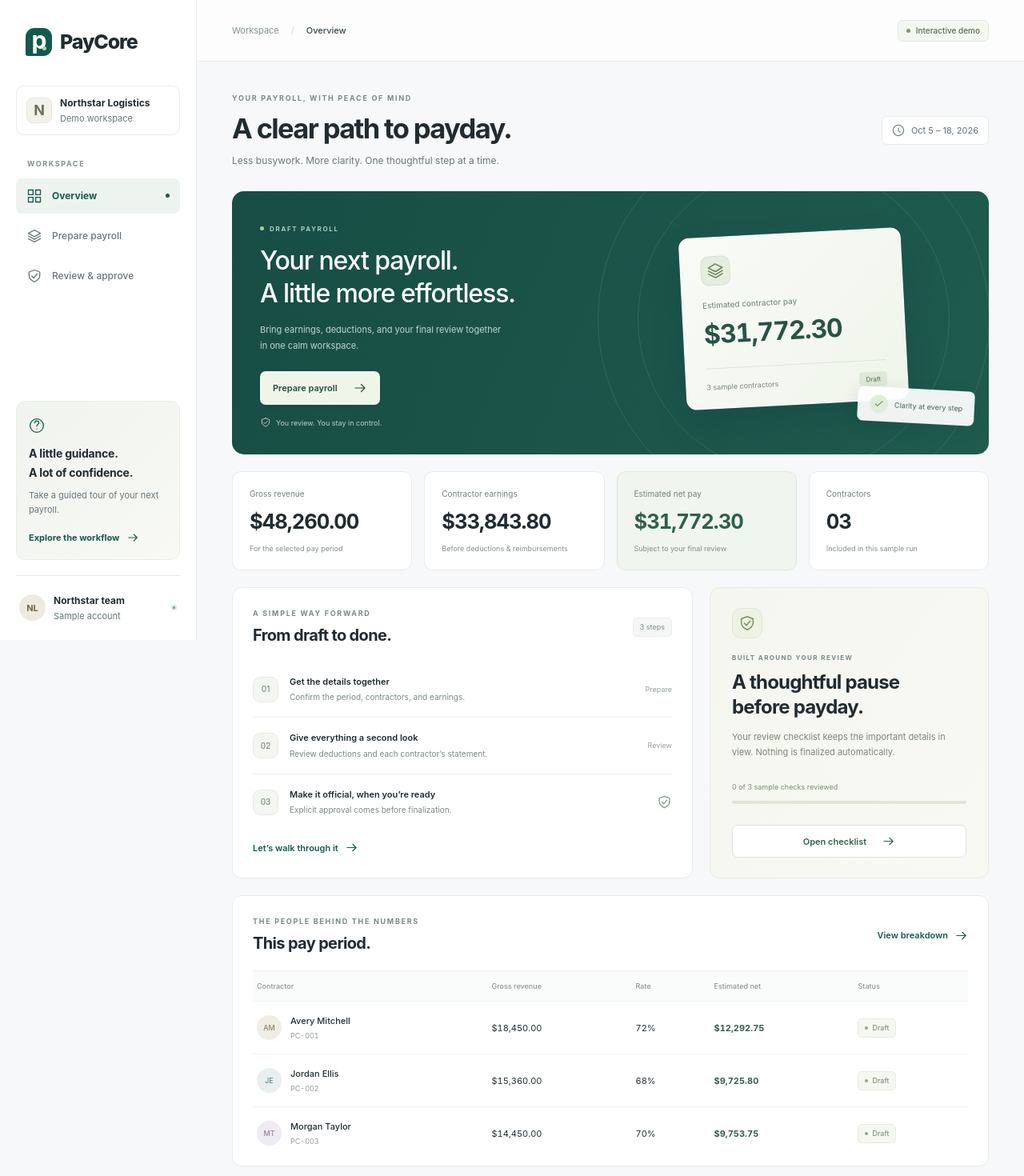
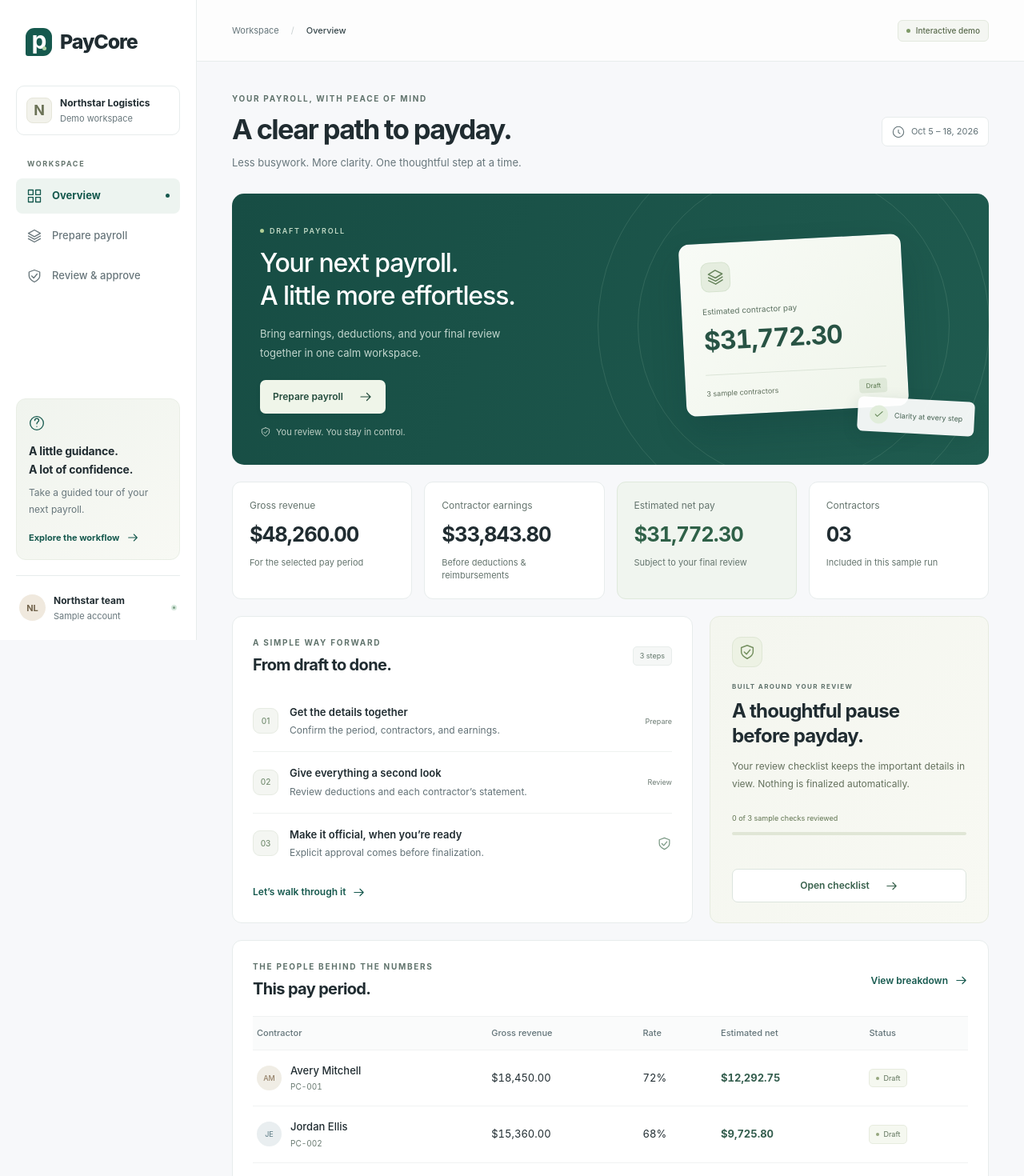
Before and after one commit to Omoluabi1003/Paycore, a Next.js app: page / in a window 1280 px wide. Shown: the top 1470 px of the page at 80% size. Built offline with nearby package versions, Linux system fonts and the light colour scheme.

Commit message:
Improve workspace readability and fit shorter desktop windows

```diff
--- a/app/globals.css
+++ b/app/globals.css
@@ -175,7 +175,7 @@ button svg {
   font-size:9px;
   letter-spacing:1.6px;
   font-weight:700;
-  color:#82908f;
+  color:#65756e;
   margin:0 14px 11px
 }
 .sidebar nav {
@@ -192,7 +192,7 @@ button svg {
   display:flex;
   align-items:center;
   gap:12px;
-  font-size:12px;
+  font-size:13px;
   font-weight:500;
   text-align:left
 }
@@ -213,7 +213,7 @@ button svg {
 }
 .sidebar-bottom {
   margin-top:auto;
-  padding-top:70px
+  padding-top:24px
 }
 .guide-card {
   background:linear-gradient(140deg,#f0f4ee,#f8f9f4);
@@ -234,7 +234,7 @@ button svg {
   letter-spacing:-.2px
 }
 .guide-card p {
-  font-size:11px;
+  font-size:12px;
   color:var(--muted);
   line-height:1.7;
   margin:8px 0 17px
@@ -296,7 +296,7 @@ button svg {
   align-items:center;
   gap:15px;
   font-size:11px;
-  color:#819092
+  color:#65757a
 }
 .breadcrumb strong {
   font-weight:500;
@@ -336,10 +336,10 @@ button svg {
   margin-bottom:29px
 }
 .eyebrow {
-  font-size:9px;
+  font-size:10px;
   font-weight:700;
   letter-spacing:1.7px;
-  color:#788a89;
+  color:#60736c;
   margin-bottom:9px
 }
 h1 {
@@ -350,7 +350,7 @@ h1 {
 }
 .page-description {
   margin-top:9px;
-  font-size:12px;
+  font-size:13px;
   color:var(--muted)
 }
 .period-label {
@@ -385,7 +385,7 @@ h1 {
   align-items:center;
   gap:7px;
   color:#c1d9c5;
-  font-size:8px;
+  font-size:9px;
   letter-spacing:1.7px;
   font-weight:600
 }
@@ -404,7 +404,7 @@ h1 {
 }
 .hero-copy p {
   max-width:305px;
-  font-size:11px;
+  font-size:13px;
   color:#c2d6ce;
   line-height:1.85;
   margin-bottom:22px
@@ -414,7 +414,7 @@ h1 {
   align-items:center;
   gap:6px;
   margin-top:15px;
-  font-size:9px;
+  font-size:11px;
   color:#bed0c6
 }
 .button {
@@ -425,7 +425,7 @@ h1 {
   border:1px solid transparent;
   border-radius:7px;
   font-weight:600;
-  font-size:11px;
+  font-size:12px;
   padding:11px 15px;
   min-height:41px;
   text-decoration:none
@@ -499,7 +499,7 @@ h1 {
 .pay-preview>span {
   font-size:10px;
   display:block;
-  color:#6c8073
+  color:#5d7262
 }
 .pay-preview>strong {
   font-family:var(--display);
@@ -520,7 +520,7 @@ h1 {
   justify-content:space-between;
   align-items:center;
   font-size:9px;
-  color:#7c897c
+  color:#60705d
 }
 .soft-pill {
   background:#dfe9d9;
@@ -567,8 +567,8 @@ h1 {
   min-width:0
 }
 .metric p {
-  font-size:10px;
-  color:#748181;
+  font-size:12px;
+  color:#65756e;
   margin-bottom:8px
 }
 .metric>strong {
@@ -581,8 +581,8 @@ h1 {
 }
 .metric small {
   display:block;
-  font-size:9px;
-  color:#84908f;
+  font-size:11px;
+  color:#65756e;
   margin-top:7px
 }
 .metric.featured {
@@ -623,7 +623,7 @@ h1 {
   border:1px solid #e8edeb;
   border-radius:5px;
   padding:4px 8px;
-  color:#7c8c85;
+  color:#62766a;
   font-size:9px;
   white-space:nowrap
 }
@@ -658,18 +658,18 @@ h1 {
 }
 .journey-list h3 {
   font-family:var(--body);
-  font-size:11px;
+  font-size:13px;
   font-weight:600
 }
 .journey-list p {
-  font-size:10px;
-  color:#7a8789;
+  font-size:12px;
+  color:#637277;
   margin-top:4px
 }
 .step-label {
   margin-left:auto;
   font-size:9px;
-  color:#95a09b
+  color:#6c7b73
 }
 .journey-list li>svg {
   margin-left:auto;
@@ -684,7 +684,7 @@ h1 {
   background:none;
   padding:4px 0;
   color:var(--teal);
-  font-size:11px;
+  font-size:12px;
   font-weight:600
 }
 .text-link:hover {
@@ -721,8 +721,8 @@ h1 {
   line-height:1.3
 }
 .attention-panel>p:not(.eyebrow) {
-  font-size:11px;
-  color:#7c8776;
+  font-size:12px;
+  color:#64715d;
   line-height:1.8;
   margin-top:12px
 }
@@ -732,7 +732,7 @@ h1 {
 }
 .checklist-progress>span {
   font-size:9px;
-  color:#7b8b73
+  color:#607451
 }
 .progress-track {
   height:4px;
@@ -766,11 +766,11 @@ table {
   border-collapse:collapse;
   white-space:nowrap;
   text-align:left;
-  font-size:11px
+  font-size:13px
 }
 thead th {
-  font-size:9px;
-  color:#8b9698;
+  font-size:11px;
+  color:#64757a;
   font-weight:500;
   background:#fafbfb;
   padding:12px 10px;
@@ -796,8 +796,8 @@ tbody tr:last-child td,tbody tr:last-child th {
 }
 .person-cell small {
   display:block;
-  font-size:9px;
-  color:#929c9b;
+  font-size:10px;
+  color:#687970;
   margin-top:3px;
   font-weight:400
 }
@@ -833,7 +833,7 @@ tbody th {
   align-items:center;
   gap:5px;
   font-size:9px;
-  color:#72836f;
+  color:#5f735b;
   border:1px solid #e7ecdf;
   border-radius:5px;
   background:#f5f8f0;
@@ -852,7 +852,7 @@ tbody th {
   justify-content:space-between;
   gap:10px;
   padding:25px 2px 4px;
-  color:#889793;
+  color:#677871;
   font-size:9px
 }
 .workspace-footer>span {
@@ -889,7 +889,7 @@ tbody th {
   align-items:center;
   gap:10px;
   font-size:11px;
-  color:#97a39f;
+  color:#687b73;
   flex:1
 }
 .step-bar li:last-child {
@@ -947,7 +947,7 @@ tbody th {
 .period-box>span {
   font-size:8px;
   letter-spacing:1.5px;
-  color:#82917b
+  color:#637457
 }
 .period-box strong {
   font-family:var(--display);
@@ -957,14 +957,14 @@ tbody th {
 }
 .period-box small {
   font-size:11px;
-  color:#7d8d80
+  color:#627567
 }
 .checklist-title {
   font-size:14px;
   margin-bottom:6px
 }
 .muted {
-  font-size:11px;
+  font-size:13px;
   color:var(--muted);
   line-height:1.8
 }
@@ -994,13 +994,13 @@ tbody th {
   cursor:pointer
 }
 .check-row strong {
-  font-size:12px;
+  font-size:13px;
   font-weight:550
 }
 .check-row small {
   display:block;
-  font-size:10px;
-  color:#7c8a84;
+  font-size:12px;
+  color:#62766b;
   margin-top:4px;
   line-height:1.7
 }
@@ -1027,7 +1027,7 @@ tbody th {
   display:block;
   margin:12px 0 24px;
   font-size:10px;
-  color:#7f8c84
+  color:#62746a
 }
 .payroll-summary dl {
   margin:0
@@ -1036,9 +1036,9 @@ tbody th {
   display:flex;
   justify-content:space-between;
   gap:16px;
-  font-size:11px;
+  font-size:12px;
   padding:10px 0;
-  color:#78877d
+  color:#617368
 }
 .payroll-summary dd,.statement-breakdown dd {
   margin:0;
@@ -1067,7 +1067,7 @@ tbody th {
 .summary-note {
   display:flex;
   gap:9px;
-  color:#7d8f7c;
+  color:#62775e;
   font-size:10px;
   line-height:1.8;
   background:#f0f5eb;
@@ -1103,19 +1103,19 @@ tbody th {
   display:none
 }
 .person-name {
-  font-size:11px;
+  font-size:13px;
   font-weight:600
 }
 .person-name small {
   display:block;
-  color:#87958c;
+  color:#607367;
   font-weight:400;
-  font-size:9px;
+  font-size:11px;
   margin-top:4px
 }
 .statement-detail summary>strong {
   margin-left:auto;
-  font-size:12px;
+  font-size:14px;
   font-weight:600;
   white-space:nowrap;
   font-variant-numeric:tabular-nums;
@@ -1155,7 +1155,7 @@ tbody th {
   font-size:17px
 }
 .approval-panel p {
-  font-size:11px;
+  font-size:13px;
   color:var(--muted);
   margin-top:9px;
   line-height:1.8
@@ -1169,7 +1169,7 @@ tbody th {
   display:flex;
   gap:10px;
   margin:20px 0 12px;
-  font-size:11px;
+  font-size:12px;
   align-items:flex-start
 }
 .acknowledgement input:disabled {
```
